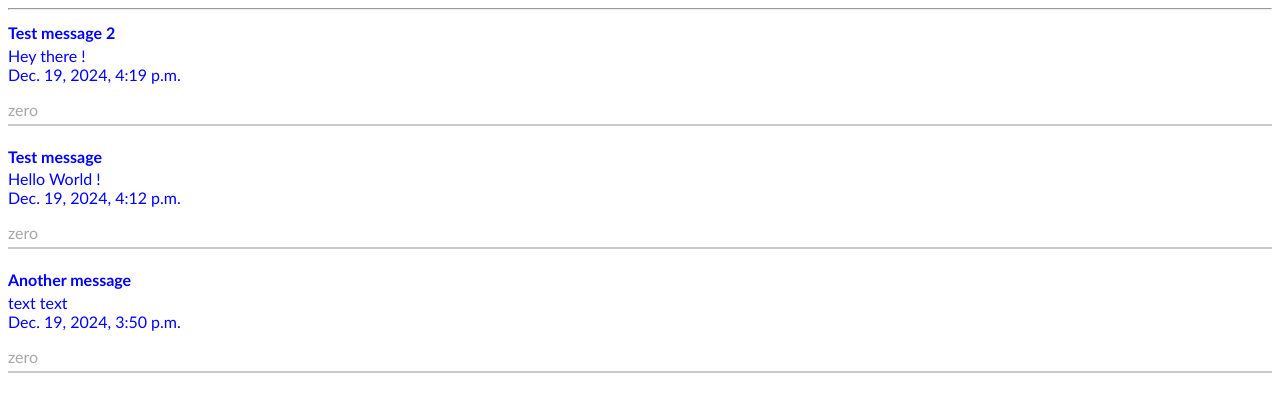
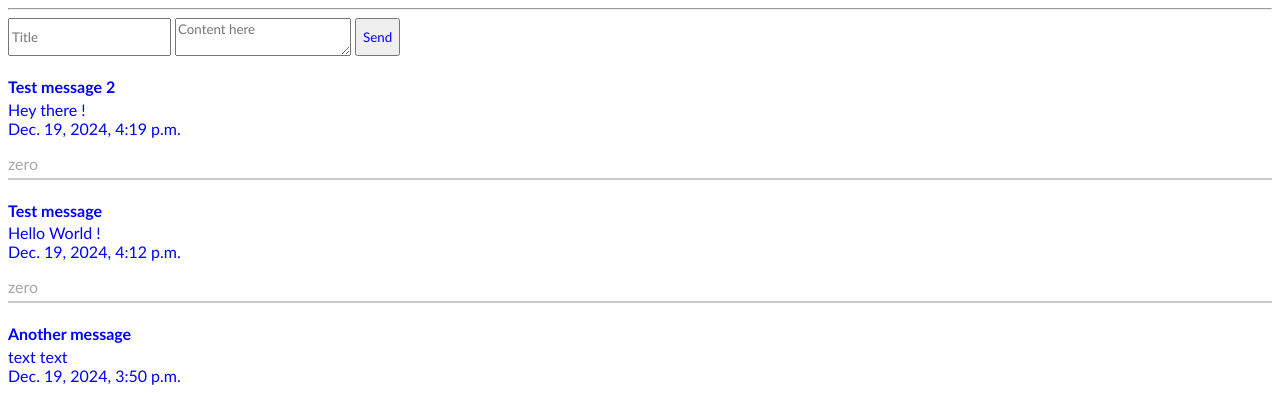
Before and after one commit to VibryanKessel/Django-miniProj, a Django app: page / in a window 1280 px wide. Shown: the part 27-420 px from the top of the page. Run offline with Django 4.2, Linux system fonts and the light colour scheme; data comes from the database, SQL or seed files in the repository; both versions use the stored data as it was after the commit.

Commit message:
Create a form for the user to add messages

```diff
--- a/app2/static/css/style.css
+++ b/app2/static/css/style.css
@@ -27,3 +27,9 @@
     font-size: 1rem;
     color: rgba(80, 80, 80, 0.5);
 }
+
+.form{
+    display: flex;
+    flex-direction: row;
+    column-gap: 0.25rem;
+}
--- a/app2/templates/index.html
+++ b/app2/templates/index.html
@@ -4,6 +4,13 @@
 
 <link rel="stylesheet" type="text/css" href="{% static 'css/style.css' %}">
 <hr>
+<form method="post" action="/" class="form">
+    <!-- Mandatory; Like CORS in Nodejs -->
+    {% csrf_token %}
+    <input type="text" name="title" placeholder="Title">
+    <textarea type="text" name="content" placeholder="Content here"></textarea>
+    <input type="submit" value="Send">
+</form>
 <div class="container">
     {% for message in messages %}
         <div class="container-message">
--- a/app2/views.py
+++ b/app2/views.py
@@ -3,7 +3,16 @@ from django.shortcuts import render
 from app2.models import Message
 
 def index(request):
+    if request.method == 'POST':
+        title = request.POST.get('title')
+        content = request.POST.get('content')
+        user = request.user
+        Message.objects.create(title=title, content=content, user=user)
+        #* OR
+        #* message = Message(title=title, content=content, user=user)
+        #* message.save()
+
     context = {}
-    # The '-' in front of 'created_at' means to order the results in descending order.
+    #* The '-' in front of 'created_at' means to order the results in descending order.
     context['messages'] = Message.objects.order_by('-created_at')
     return render(request, template_name='index.html', context=context)
```
Also changed, not shown: db.sqlite3.
